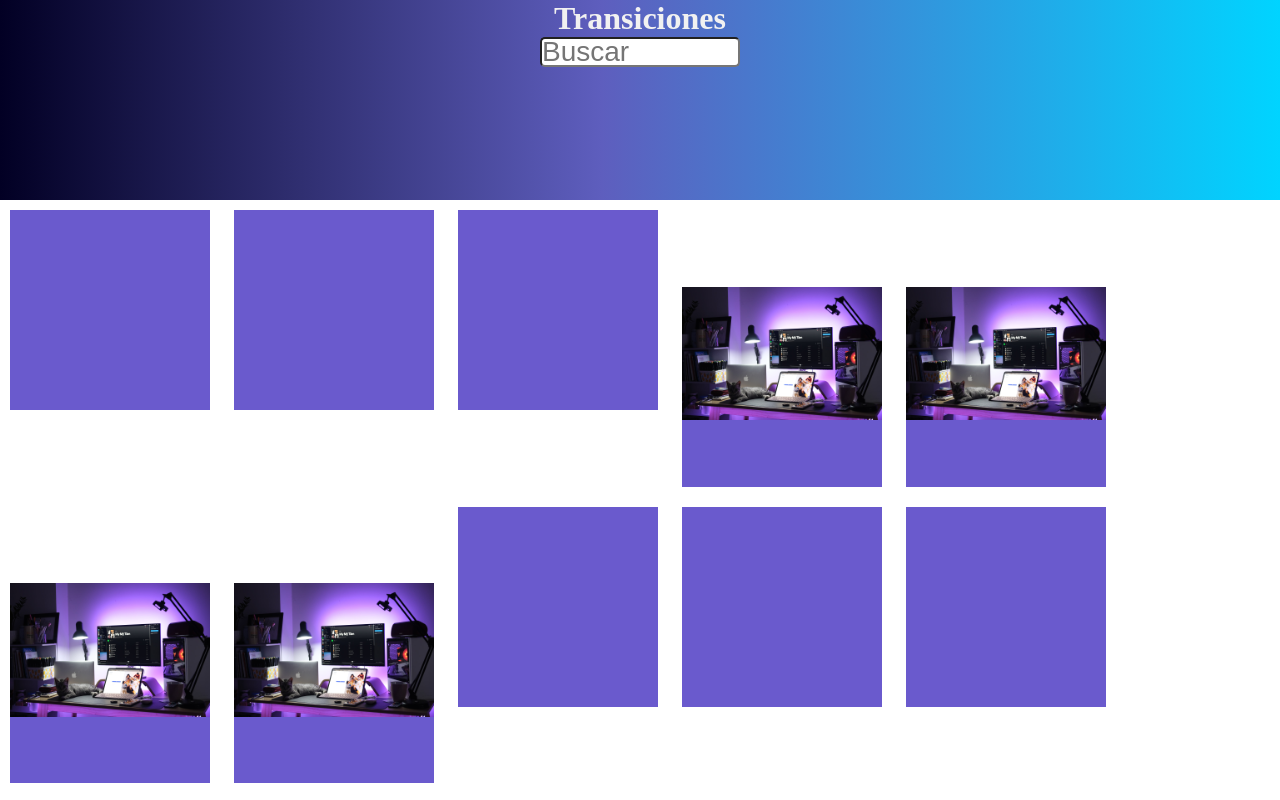
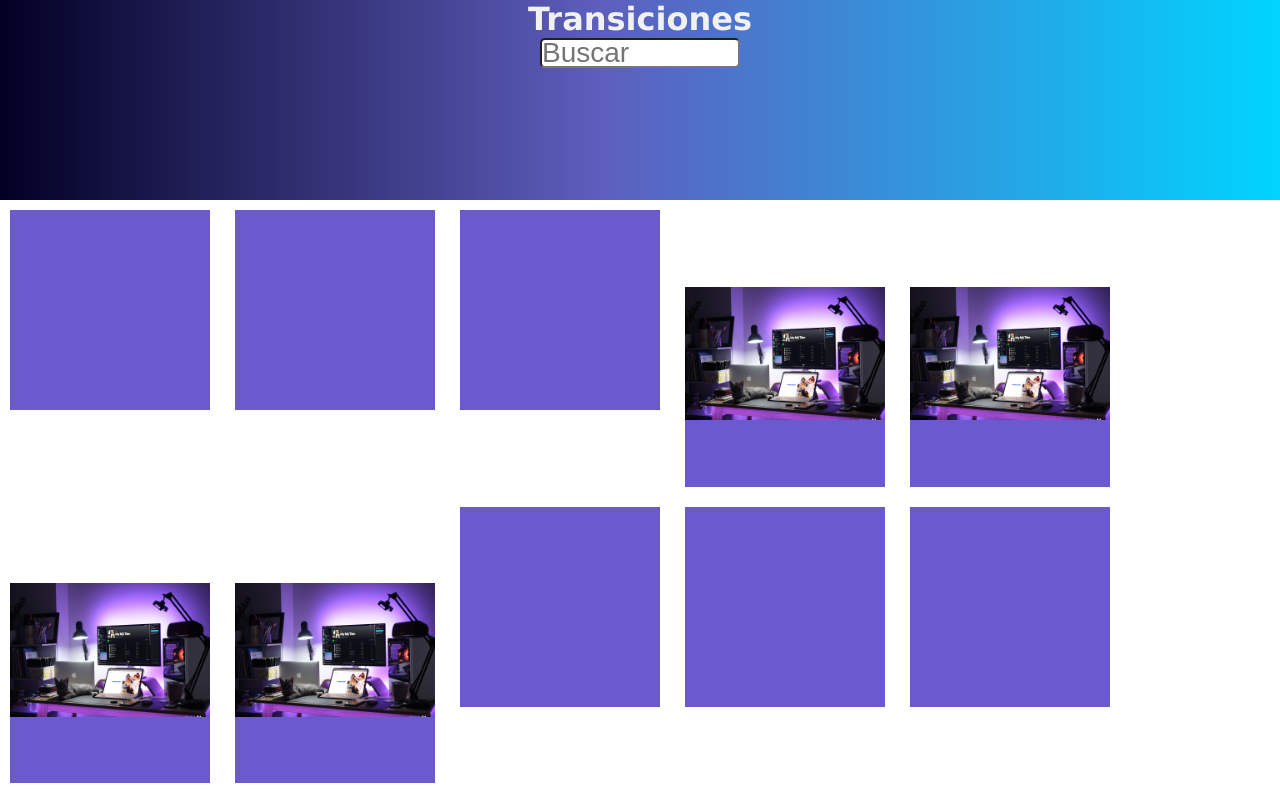
Before and after one commit to JonathanEmanuel/transiciones, a plain HTML site: page index.html in a window 1280 px wide. Drawn offline with nearby package versions, Linux system fonts and the light colour scheme.

Commit message:
Font family

```diff
--- a/css/style.css
+++ b/css/style.css
@@ -3,7 +3,9 @@
     padding: 0;
     box-sizing: border-box  ;
 }
-
+body {
+    font-family: Verdana, Geneva, Tahoma, sans-serif;
+}
 header {
     height: 200px;
     color: #f1f1f1;
```
